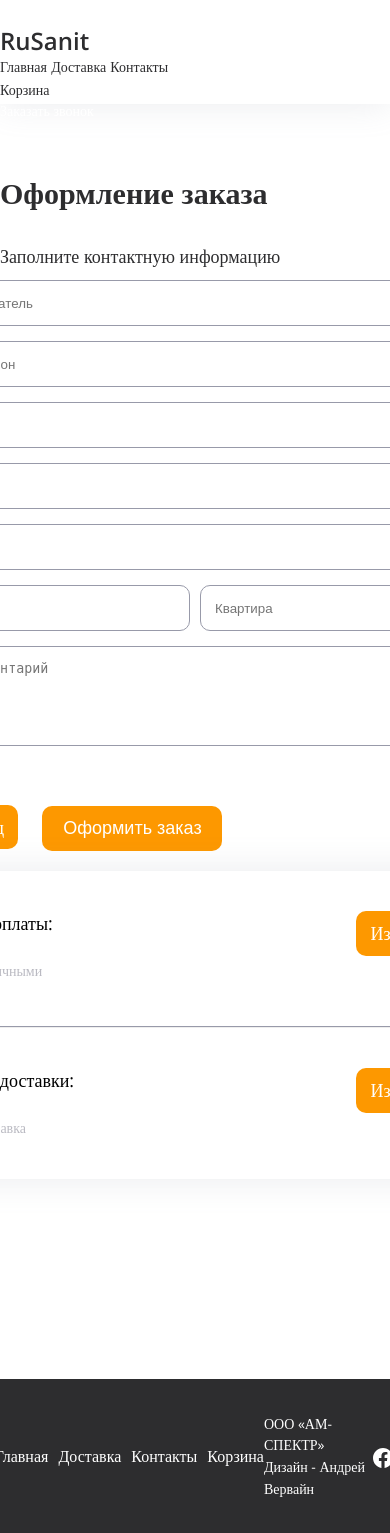
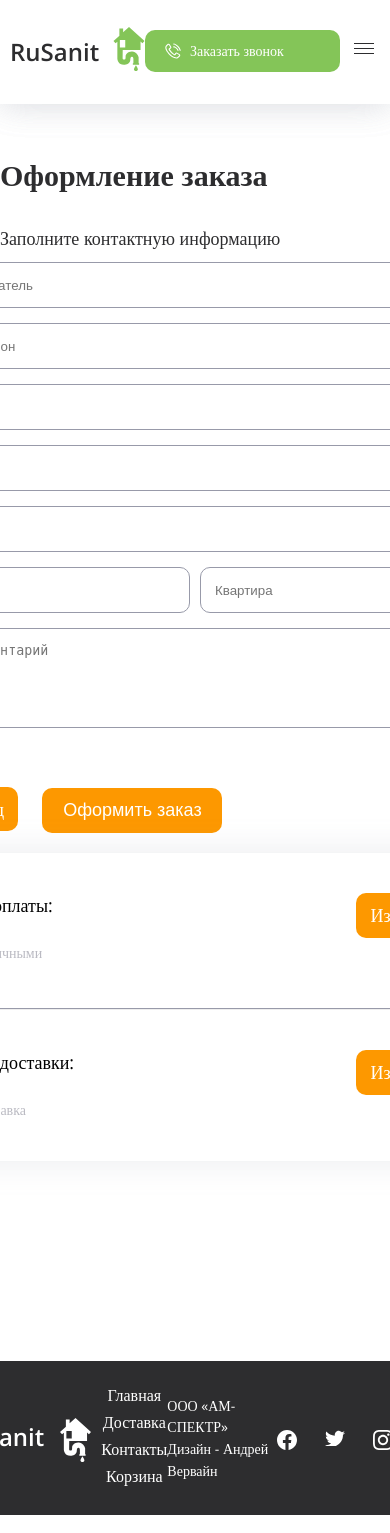
Before and after one commit to Svyat21/RuSanitApp, a Django app: page /order/ in a window 390 px wide; the page is wider, and only the part inside the window is pictured. Run offline with Django 3.2, Linux system fonts and the light colour scheme; some libraries are stand-ins or nearby versions.

Commit message:
styles for a secondary burger

```diff
--- a/rusanitapp/shop/static/shop/css/universal_styles.css
+++ b/rusanitapp/shop/static/shop/css/universal_styles.css
@@ -152,6 +152,132 @@ body{
 }
 
 
+/* navbar base_second.html */
+
+.main_header_container{
+    display: flex;
+    justify-content: center;
+    background-color: white;
+    height: 104px;
+    box-shadow: 0px 0px 35px rgba(152, 154, 169, 0.2);
+}
+.nav_contain{
+    width: 1440px;
+    display: flex;
+    justify-content: space-between;
+}
+.left-nav{
+    margin-left: 130px;
+}
+.base_second_logo{
+    margin-top: 27px;
+    height: 44px;
+    width: 135px;
+    background-image: url(../images/Union-green.svg);
+    background-repeat: no-repeat;
+    background-position: right;
+    display: flex;
+    align-items: center;
+}
+.base_second_menu{
+    width: 415px;
+    display: flex;
+    justify-content: space-between;
+}
+.base_second_menu div{
+    margin-top: 38px;
+    height: 20px;
+    width: 95px;
+    background-image: url(../images/basket-black.svg);
+    background-repeat: no-repeat;
+    background-position: right;
+}
+.base_second_menu a{
+    margin-top: 40px;
+    transition: color .2s linear;
+}
+.base_second_menu a:hover{
+    color: var(--color-green)
+}
+.right-nav{
+    margin-right: 130px;
+}
+.base_second_call{
+    margin-top: 30px;
+    height: 42px;
+    width: 195px;
+    background-color: var(--color-green);
+    border-radius: 10px;
+    cursor: pointer;
+    transition: background-color .2s linear;
+}
+.base_second_call:hover{
+    background-color: var(--color-green-strong);
+}
+.base_second_call div{
+    margin-top: 10px;
+    margin-left: 20px;
+    width: 153px;
+    background-image: url(../../shop/images/Call-withe.svg);
+    background-repeat: no-repeat;
+    background-position: left;
+}
+.base_second_call p{
+    margin-left: 25px;
+}
+.burger_second{
+    display: none;
+    position: absolute;
+    right: 0;
+    width: 20px;
+    height: 12px;
+    margin: 43px 16px 0px auto;
+    background-image: url(../images/burger_black.svg);
+    background-repeat: no-repeat;
+}
+#burger-close{
+    position: absolute;
+}
+@media (max-width:768px){
+    .base_second_menu {
+        display: none;
+    }
+    .base_second_menu a{
+        margin-top: 0px;
+    }
+    .burger-close{
+        position: absolute;
+        top: 32px;
+        right: 32px;
+        background-image: url(../images/close.svg);
+        background-repeat: no-repeat;
+        background-size: contain;
+        width: 40px;
+        height: 40px;
+    }
+    .burger-open{
+        background-color: white;
+        padding: 80px 0px 84px 0px;
+        width: 100%;
+        height: 556px;
+        position: absolute;
+        display: flex;
+        flex-direction: column;
+        align-content: center;
+        align-items: center;
+        justify-content: space-evenly;
+    }
+    .burger_second{
+        display: inline;
+    }
+    .burger_second_none{
+        visibility: hidden;
+    }
+    .left-nav {
+        margin-left: 56px;
+    }
+}
+
 .logo-f{
     margin-top: 27px;
     height: 44px;
@@ -230,7 +356,17 @@ footer{
     height: 20px;
     background-image: url(../images/insta.svg);
 }
-
+@media (max-width:768px){
+    .display-line-left {
+        align-items: center;
+        flex-direction: column;
+        justify-content: center;
+    }
+    .display-line-left a {
+        margin-bottom: 5px;
+        margin-left: 10px;
+    }
+}
 
 /* popup */
 
```
